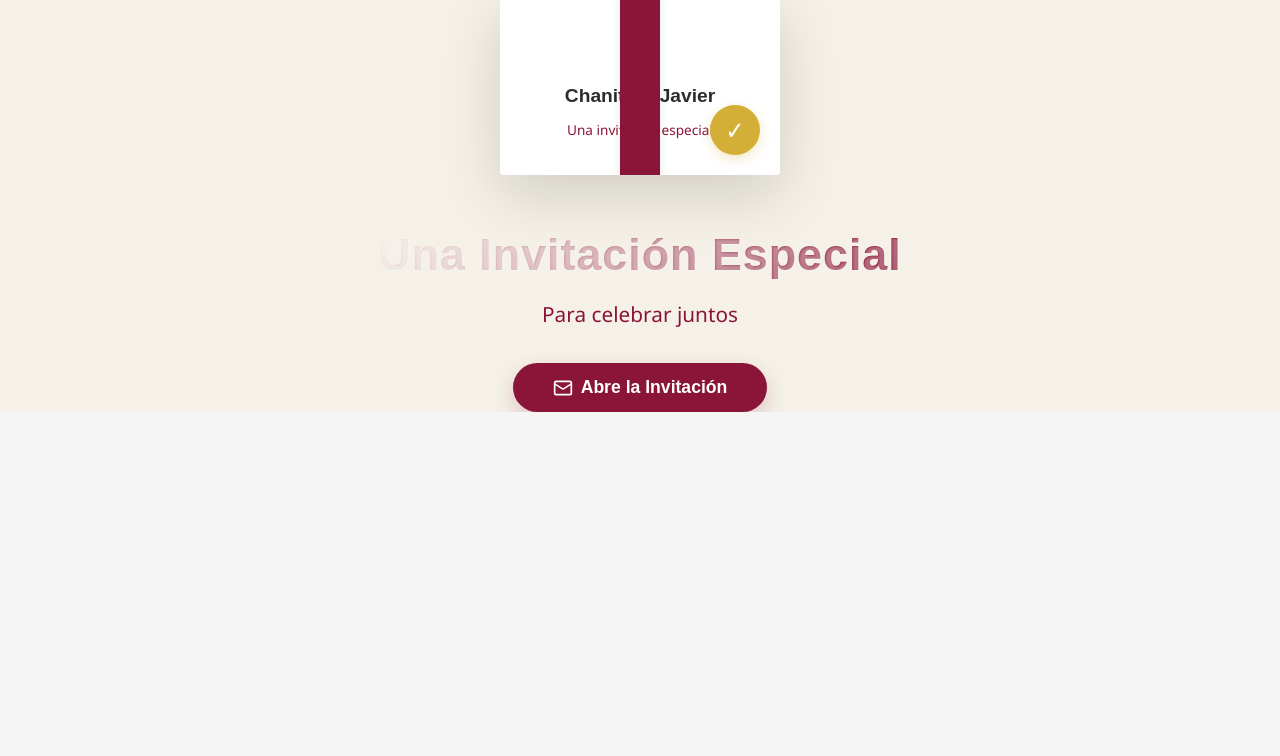
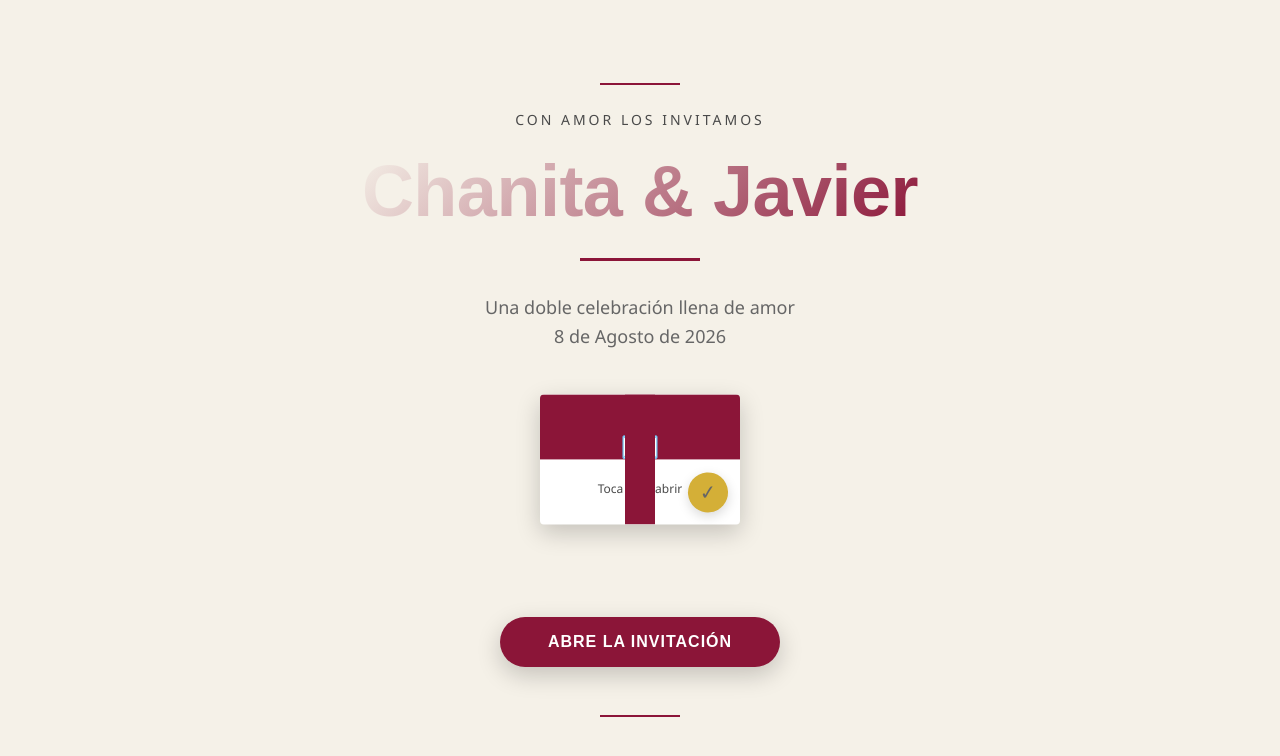
Before and after one commit to charrolothbrok/cumplecj, a React (Vite) app: page / in a window 1280 px wide. Shown: the top 756 px of the page. Built offline with nearby package versions, Linux system fonts and the light colour scheme.

Commit message:
Add files via upload

```diff
--- a/src/components/LetterIntro.jsx
+++ b/src/components/LetterIntro.jsx
@@ -1,6 +1,5 @@
 import { useState } from 'react'
 import { motion, AnimatePresence } from 'framer-motion'
-import { Mail } from 'lucide-react'
 
 export default function LetterIntro({ onOpen }) {
   const [isOpening, setIsOpening] = useState(false)
@@ -9,49 +8,41 @@ export default function LetterIntro({ onOpen }) {
     setIsOpening(true)
     setTimeout(() => {
       onOpen()
-    }, 1800)
+    }, 1500)
   }
 
-  // Generar confeti sofisticado
-  const confettiPieces = Array.from({ length: 50 }).map((_, i) => ({
+  // Confeti minimalista
+  const confettiPieces = Array.from({ length: 40 }).map((_, i) => ({
     id: i,
     color: [
       'var(--primary-guinda)',
       'var(--primary-gold)',
-      'var(--accent-light-guinda)',
-      'var(--primary-dark)',
-      'var(--accent-gold-light)',
-      'var(--accent-cream-dark)'
-    ][Math.floor(Math.random() * 6)],
-    delay: Math.random() * 0.3,
-    duration: 2.5 + Math.random() * 0.8,
-    xStart: (Math.random() - 0.5) * 100,
-    xEnd: (Math.random() - 0.5) * 300
+      'var(--primary-guinda-light)',
+      'var(--bg-secondary)'
+    ][Math.floor(Math.random() * 4)],
+    delay: Math.random() * 0.2,
+    duration: 2.2 + Math.random() * 0.6,
+    xStart: (Math.random() - 0.5) * 80,
+    xEnd: (Math.random() - 0.5) * 280
   }))
 
   return (
     <motion.div
       initial={{ opacity: 0 }}
       animate={{ opacity: 1 }}
-      className="flex-center min-h-screen"
       style={{
-        background: 'var(--primary-cream)',
+        minHeight: '100vh',
+        background: 'var(--bg-primary)',
+        display: 'flex',
+        flexDirection: 'column',
+        alignItems: 'center',
+        justifyContent: 'center',
+        padding: '40px 20px',
         position: 'relative',
         overflow: 'hidden'
       }}
     >
-      {/* Patrón decorativo de fondo */}
-      <div style={{
-        position: 'absolute',
-        top: 0,
-        left: 0,
-        right: 0,
-        bottom: 0,
-        opacity: 0.08,
-        backgroundImage: 'repeating-linear-gradient(45deg, transparent, transparent 35px, rgba(255,255,255,.1) 35px, rgba(255,255,255,.1) 70px)',
-      }}></div>
-
-      {/* Confeti cuando se abre */}
+      {/* Confeti */}
       <AnimatePresence>
         {isOpening && confettiPieces.map((piece) => (
           <motion.div
@@ -77,217 +68,261 @@ export default function LetterIntro({ onOpen }) {
             }}
             style={{
               position: 'fixed',
-              width: Math.random() * 8 + 4 + 'px',
-              height: Math.random() * 8 + 4 + 'px',
-              borderRadius: Math.random() > 0.5 ? '50%' : '0',
+              width: Math.random() * 6 + 3 + 'px',
+              height: Math.random() * 6 + 3 + 'px',
+              borderRadius: Math.random() > 0.5 ? '50%' : '2px',
               background: piece.color,
               pointerEvents: 'none',
               zIndex: 1,
               left: 'calc(50% + ' + piece.xStart + 'px)',
-              top: 'calc(50% - 100px)'
+              top: 'calc(50% - 80px)'
             }}
           />
         ))}
       </AnimatePresence>
 
-      {/* Contenedor principal */}
-      <div style={{
-        position: 'relative',
-        zIndex: 10,
-        textAlign: 'center'
-      }}>
+      {/* Contenido Principal */}
+      <div style={{ position: 'relative', zIndex: 10, textAlign: 'center', maxWidth: '700px' }}>
         <AnimatePresence>
           {!isOpening && (
-            <>
-              {/* Sobre animado */}
             <motion.div
-                initial={{ scale: 0, rotateY: -180 }}
-                animate={{ scale: 1, rotateY: 0 }}
-                exit={{ scale: 0, y: -50 }}
-                transition={{ duration: 0.8, type: "spring", stiffness: 100 }}
+              initial={{ opacity: 0, y: 30 }}
+              animate={{ opacity: 1, y: 0 }}
+              exit={{ opacity: 0, y: -30 }}
+              transition={{ duration: 0.6 }}
+            >
+              {/* Línea decorativa superior */}
+              <motion.div
+                initial={{ scaleX: 0 }}
+                animate={{ scaleX: 1 }}
+                transition={{ delay: 0.2, duration: 0.8 }}
                 style={{
-                  perspective: '1000px',
-                  marginBottom: '3rem',
+                  height: '2px',
+                  width: '80px',
+                  background: 'var(--primary-guinda)',
+                  margin: '0 auto 24px',
+                  transformOrigin: 'center'
+                }}
+              />
+
+              {/* Texto decorativo pequeño */}
+              <motion.p
+                initial={{ opacity: 0 }}
+                animate={{ opacity: 1 }}
+                transition={{ delay: 0.3 }}
+                style={{
+                  fontSize: '14px',
+                  letterSpacing: '3px',
+                  textTransform: 'uppercase',
+                  color: 'var(--text-subtitle)',
+                  marginBottom: '16px',
+                  fontWeight: 500,
+                  fontFamily: 'var(--font-body)'
+                }}
+              >
+                Con Amor Los Invitamos
+              </motion.p>
+
+              {/* TÍTULO PRINCIPAL - MUY GRANDE Y OSCURO */}
+              <motion.h1
+                initial={{ opacity: 0, scale: 0.9 }}
+                animate={{ opacity: 1, scale: 1 }}
+                transition={{ delay: 0.4, duration: 0.8 }}
+                style={{
+                  fontSize: 'clamp(3rem, 8vw, 4.5rem)',
+                  fontFamily: 'var(--font-display)',
+                  fontWeight: 700,
+                  color: 'var(--text-title)',
+                  marginBottom: '8px',
+                  lineHeight: 1.2,
+                  letterSpacing: '-0.5px'
+                }}
+              >
+                Chanita & Javier
+              </motion.h1>
+
+              {/* Línea decorativa debajo del título */}
+              <motion.div
+                initial={{ scaleX: 0 }}
+                animate={{ scaleX: 1 }}
+                transition={{ delay: 0.5, duration: 0.8 }}
+                style={{
+                  height: '3px',
+                  width: '120px',
+                  background: 'var(--primary-guinda)',
+                  margin: '24px auto 32px',
+                  transformOrigin: 'center'
+                }}
+              />
+
+              {/* Subtítulo */}
+              <motion.p
+                initial={{ opacity: 0 }}
+                animate={{ opacity: 1 }}
+                transition={{ delay: 0.6 }}
+                style={{
+                  fontSize: '18px',
+                  color: 'var(--text-body)',
+                  marginBottom: '48px',
+                  fontWeight: 300,
+                  lineHeight: 1.6
+                }}
+              >
+                Una doble celebración llena de amor<br />
+                <span style={{ fontWeight: 500 }}>8 de Agosto de 2026</span>
+              </motion.p>
+
+              {/* SOBRE - PEQUEÑO Y CENTRADO (NO ES EL PROTAGONISTA) */}
+              <motion.div
+                animate={{ y: [0, -15, 0] }}
+                transition={{ duration: 2.5, repeat: Infinity, ease: "easeInOut" }}
+                style={{
+                  margin: '40px auto',
                   cursor: 'pointer'
                 }}
                 onClick={handleOpen}
               >
-                {/* Movimiento suave arriba y abajo */}
                 <motion.div
-                  animate={{ y: [0, -20, 0] }}
-                  transition={{ duration: 3, repeat: Infinity, ease: "easeInOut" }}
-                >
-                  {/* SOBRE */}
-                  <div style={{
-                    position: 'relative',
-                    width: '280px',
-                    height: '180px',
-                    margin: '0 auto'
-                  }}>
-                    {/* Cuerpo del sobre */}
-                    <motion.div
+                  whileHover={{ scale: 1.08 }}
+                  whileTap={{ scale: 0.95 }}
                   style={{
-                        width: '100%',
-                        height: '100%',
+                    width: '200px',
+                    height: '130px',
                     background: 'white',
                     borderRadius: '4px',
-                        boxShadow: '0 20px 60px rgba(0,0,0,0.15)',
+                    boxShadow: 'var(--shadow-lg)',
                     position: 'relative',
-                        overflow: 'hidden'
+                    overflow: 'hidden',
+                    margin: '0 auto'
                   }}
                 >
-                      {/* Solapa del sobre - se abre */}
+                  {/* Solapa */}
                   <motion.div
-                        animate={isOpening ? { rotateX: -180, y: -20 } : { rotateX: 0, y: 0 }}
-                        transition={{ duration: 0.8 }}
+                    animate={isOpening ? { rotateX: -180, y: -15 } : { rotateX: 0, y: 0 }}
+                    transition={{ duration: 0.7 }}
                     style={{
                       position: 'absolute',
                       width: '100%',
                       height: '50%',
                       background: 'var(--primary-guinda)',
                       transformOrigin: 'top',
-                          borderBottom: '2px solid rgba(0,0,0,0.1)'
+                      top: 0
                     }}
-                      >
-                        {/* Triángulo decorativo en la solapa */}
-                        <div style={{
-                          position: 'absolute',
-                          width: 0,
-                          height: 0,
-                          borderLeft: '140px solid transparent',
-                          borderRight: '140px solid transparent',
-                          borderTop: '50px solid rgba(0,0,0,0.05)',
-                          top: 0,
-                          left: 0
-                        }} />
-                      </motion.div>
+                  />
 
                   {/* Contenido del sobre */}
-                      <div style={{
+                  <div
+                    style={{
                       position: 'absolute',
-                        top: 0,
-                        left: 0,
                       width: '100%',
                       height: '100%',
                       display: 'flex',
                       flexDirection: 'column',
                       alignItems: 'center',
                       justifyContent: 'center',
-                        padding: '20px',
-                        zIndex: 2,
-                        background: 'white'
-                      }}>
-                        <Mail size={32} color="var(--primary-guinda)" style={{ marginBottom: '12px' }} />
-                        <p style={{
-                          fontSize: '1.2rem',
-                          fontWeight: 600,
-                          color: 'var(--primary-dark)',
-                          margin: '8px 0',
-                          fontFamily: 'var(--font-display)'
-                        }}>
-                          Chanita & Javier
-                        </p>
-                        <p style={{
-                          fontSize: '0.85rem',
-                          color: 'var(--primary-guinda)',
-                          margin: 0
-                        }}>
-                          Una invitación especial
+                      zIndex: 2
+                    }}
+                  >
+                    <div
+                      style={{
+                        fontSize: '32px',
+                        marginBottom: '8px'
+                      }}
+                    >
+                      ✉️
+                    </div>
+                    <p
+                      style={{
+                        fontSize: '12px',
+                        color: 'var(--text-subtitle)',
+                        fontWeight: 500
+                      }}
+                    >
+                      Toca para abrir
                     </p>
                   </div>
 
-                      {/* Listón decorativo */}
-                      <div style={{
+                  {/* Listón */}
+                  <div
+                    style={{
                       position: 'absolute',
                       left: '50%',
                       top: '50%',
                       transform: 'translate(-50%, -50%)',
-                        width: '40px',
-                        height: '180px',
+                      width: '30px',
+                      height: '130px',
                       background: 'var(--primary-guinda)',
-                        zIndex: 3,
-                        boxShadow: '0 2px 8px rgba(0,0,0,0.1)'
-                      }} />
+                      zIndex: 3
+                    }}
+                  />
 
-                      {/* Sello decorativo */}
+                  {/* Sello */}
                   <motion.div
                     animate={{ rotate: [0, 5, -5, 0] }}
-                        transition={{ duration: 2, repeat: Infinity }}
+                    transition={{ duration: 1.5, repeat: Infinity }}
                     style={{
                       position: 'absolute',
-                          bottom: '20px',
-                          right: '20px',
-                          width: '50px',
-                          height: '50px',
+                      bottom: '12px',
+                      right: '12px',
+                      width: '40px',
+                      height: '40px',
                       background: 'var(--primary-gold)',
                       borderRadius: '50%',
                       zIndex: 4,
                       display: 'flex',
                       alignItems: 'center',
                       justifyContent: 'center',
-                          boxShadow: '0 4px 12px rgba(212, 175, 55, 0.3)',
-                          fontSize: '24px',
-                          color: 'white'
+                      fontSize: '20px',
+                      boxShadow: 'var(--shadow-md)'
                     }}
                   >
                     ✓
                   </motion.div>
                 </motion.div>
-                  </div>
-                </motion.div>
               </motion.div>
 
-              {/* Texto descriptivo */}
-              <motion.div
+              {/* BOTÓN GRANDE Y PROMINENTE */}
+              <motion.button
                 initial={{ opacity: 0, y: 20 }}
                 animate={{ opacity: 1, y: 0 }}
-                transition={{ delay: 0.3 }}
-              >
-                <h1 style={{
-                  fontSize: '2.8rem',
-                  marginBottom: '1rem',
-                  color: 'var(--primary-dark)',
-                  textShadow: '1px 1px 2px rgba(255,255,255,0.3)',
-                  fontFamily: 'var(--font-display)',
-                  fontWeight: 700,
-                  letterSpacing: '1px'
-                }}>
-                  Una Invitación Especial
-                </h1>
-                <p style={{
-                  fontSize: '1.3rem',
-                  color: 'var(--primary-guinda)',
-                  marginBottom: '2rem',
-                  textShadow: '1px 1px 2px rgba(255,255,255,0.2)',
-                  fontWeight: 300
-                }}>
-                  Para celebrar juntos
-                </p>
-                <motion.button
-                  whileHover={{ scale: 1.08 }}
+                transition={{ delay: 0.8 }}
+                whileHover={{ scale: 1.05, boxShadow: 'var(--shadow-xl)' }}
                 whileTap={{ scale: 0.95 }}
                 onClick={handleOpen}
                 style={{
+                  marginTop: '48px',
+                  padding: '16px 48px',
+                  fontSize: '16px',
+                  fontWeight: 700,
+                  fontFamily: 'var(--font-display)',
                   background: 'var(--primary-guinda)',
                   color: 'white',
-                    padding: '14px 40px',
-                    fontSize: '1.1rem',
-                    fontWeight: 700,
                   border: 'none',
                   borderRadius: '50px',
                   cursor: 'pointer',
-                    boxShadow: '0 8px 20px rgba(139, 21, 56, 0.2)',
-                    fontFamily: 'var(--font-display)',
-                    display: 'inline-flex',
-                    alignItems: 'center',
-                    gap: '8px'
+                  boxShadow: 'var(--shadow-lg)',
+                  textTransform: 'uppercase',
+                  letterSpacing: '1px',
+                  transition: 'all 0.3s ease'
                 }}
               >
-                  <Mail size={20} />
                 Abre la Invitación
               </motion.button>
+
+              {/* Línea decorativa inferior */}
+              <motion.div
+                initial={{ scaleX: 0 }}
+                animate={{ scaleX: 1 }}
+                transition={{ delay: 1, duration: 0.8 }}
+                style={{
+                  height: '2px',
+                  width: '80px',
+                  background: 'var(--primary-guinda)',
+                  margin: '48px auto 0',
+                  transformOrigin: 'center'
+                }}
+              />
             </motion.div>
-            </>
           )}
         </AnimatePresence>
       </div>
--- a/src/index.css
+++ b/src/index.css
@@ -1,12 +1,29 @@
 :root {
-  /* Paleta Guinda + Crema - Elegancia Premium */
-  --primary-guinda: #8b1538;
-  --primary-cream: #f5f1e8;
-  --primary-dark: #2c2c2c;
-  --primary-gold: #d4af37;
-  --accent-light-guinda: #a82d4a;
-  --accent-cream-dark: #e8dcc8;
-  --accent-gold-light: #e8c547;
+  /* PALETA FINAL - Guinda + Crema + Textos Oscuros */
+
+  /* FONDOS */
+  --bg-primary: #f5f1e8;        /* Crema claro - FONDO PRINCIPAL */
+  --bg-secondary: #e8dcc8;      /* Crema oscuro - separadores */
+  --bg-white: #ffffff;          /* Blanco puro */
+
+  /* TEXTOS */
+  --text-title: #1a1a1a;        /* Negro muy oscuro - TÍTULOS SUPER LEGIBLES */
+  --text-subtitle: #4a4a4a;     /* Gris oscuro - subtítulos */
+  --text-body: #666666;         /* Gris medio - texto normal */
+  --text-light: #888888;        /* Gris claro - texto light */
+  --text-white: #ffffff;        /* Blanco - en fondos oscuros */
+
+  /* ACENTOS PRINCIPALES */
+  --primary-guinda: #8b1538;    /* Guinda profundo - BOTONES, LÍNEAS, ACENTOS */
+  --primary-guinda-light: #a82d4a; /* Guinda claro - HOVER */
+
+  /* ACENTOS COMPLEMENTARIOS */
+  --primary-gold: #d4af37;      /* Dorado - pequeños detalles, sellos */
+
+  /* SOMBRAS Y BORDES */
+  --shadow-light: rgba(0,0,0,0.08);
+  --shadow-medium: rgba(0,0,0,0.15);
+  --border-light: #e0e0e0;
 
   /* Neutros */
   --dark: #0F0F0F;
@@ -59,8 +76,8 @@ html {
 
 body {
   font-family: var(--font-body);
-  background: var(--light);
-  color: var(--text-primary);
+  background: var(--bg-primary);
+  color: var(--text-body);
   line-height: 1.6;
   overflow-x: hidden;
 }
@@ -115,31 +132,48 @@ button {
   background: var(--primary-guinda);
   color: white;
   box-shadow: var(--shadow-md);
+  border: none;
+  padding: 12px 32px;
+  border-radius: var(--radius-lg);
+  font-weight: 700;
+  cursor: pointer;
+  transition: all 0.3s ease;
 }
 
 .btn-primary:hover {
+  background: var(--primary-guinda-light);
+  box-shadow: var(--shadow-lg);
   transform: translateY(-2px);
-  box-shadow: var(--shadow-lg);
-  background: var(--accent-light-guinda);
 }
 
 .btn-secondary {
   background: var(--primary-gold);
-  color: var(--primary-dark);
+  color: var(--text-title);
   box-shadow: var(--shadow-md);
+  border: none;
+  padding: 12px 32px;
+  border-radius: var(--radius-lg);
+  font-weight: 700;
+  cursor: pointer;
+  transition: all 0.3s ease;
 }
 
 .btn-secondary:hover {
-  transform: translateY(-2px);
-  box-shadow: var(--shadow-lg);
   background: var(--primary-guinda);
   color: white;
+  box-shadow: var(--shadow-lg);
+  transform: translateY(-2px);
 }
 
 .btn-outline {
   background: transparent;
   border: 2px solid var(--primary-guinda);
   color: var(--primary-guinda);
+  padding: 10px 30px;
+  border-radius: var(--radius-lg);
+  font-weight: 700;
+  cursor: pointer;
+  transition: all 0.3s ease;
 }
 
 .btn-outline:hover {
```
Lines whose indentation alone changed are shown as unchanged.
